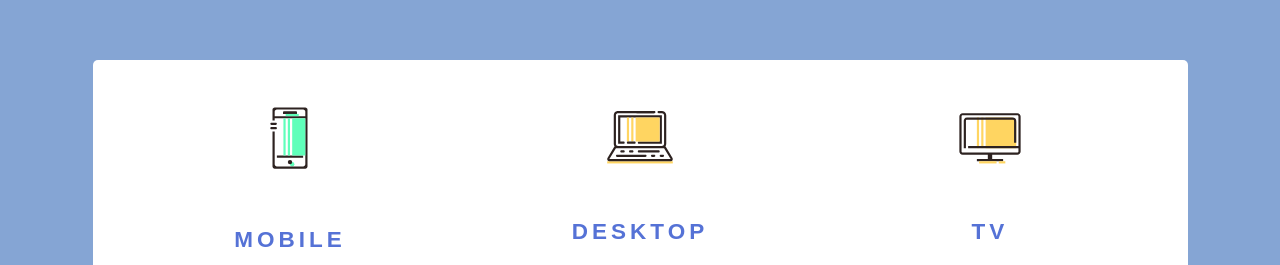
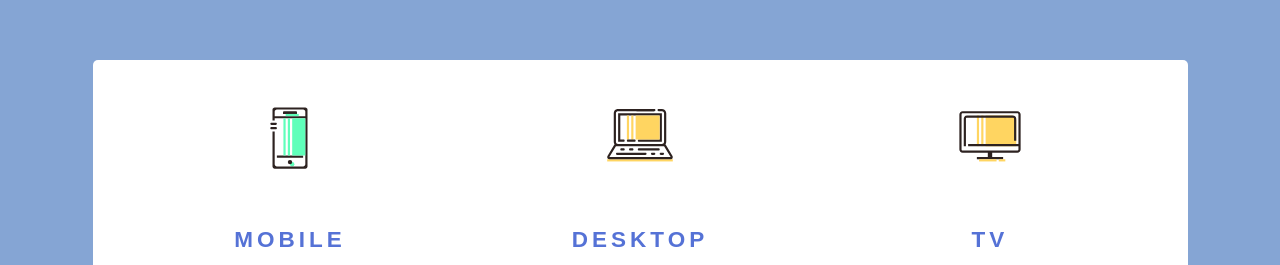
Before and after one commit to Tsukiyonocm/FrontLoops-1-1, a plain HTML site: page index.html in a window 1280 px wide. Shown: the part 150-415 px from the top of the page. Drawn offline with Linux system fonts and the light colour scheme.

Commit message:
added title hack padding, updated readme

```diff
--- a/css/styles.css
+++ b/css/styles.css
@@ -76,6 +76,10 @@ body {
     padding-bottom: 1rem;
 }
 
+.extra_bottom {
+    padding-bottom: 2.4rem;
+}
+
 .card_icon-svg {
     height: 10rem;
     width: 7rem;
--- a/index.html
+++ b/index.html
@@ -25,7 +25,7 @@
         </div>
 
         <div class="card">
-            <div class="card_icon">
+            <div class="card_icon extra_bottom">
                 <img class="card_icon-svg" src="img/laptop.svg" alt="Desktop">
             </div>
             <div class="card_title">Desktop</div>
@@ -38,7 +38,7 @@
         </div>
 
         <div class="card">
-            <div class="card_icon">
+            <div class="card_icon extra_bottom">
                 <img class="card_icon-svg" src="img/monitor.svg" alt="TV">
             </div>
             <div class="card_title">TV</div>
```
Also changed, not shown: 1 other file.
